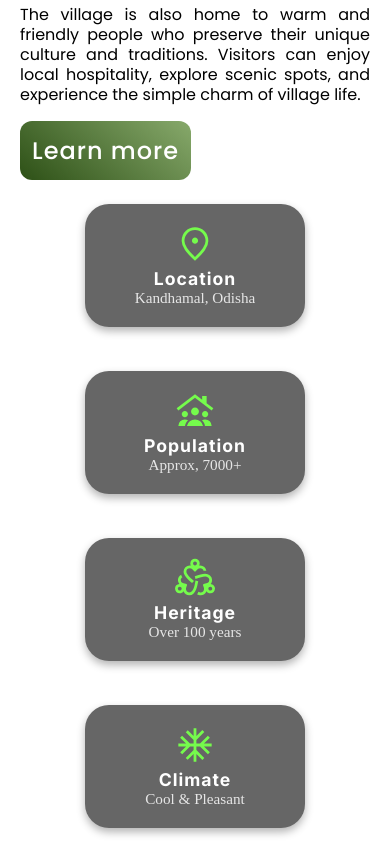
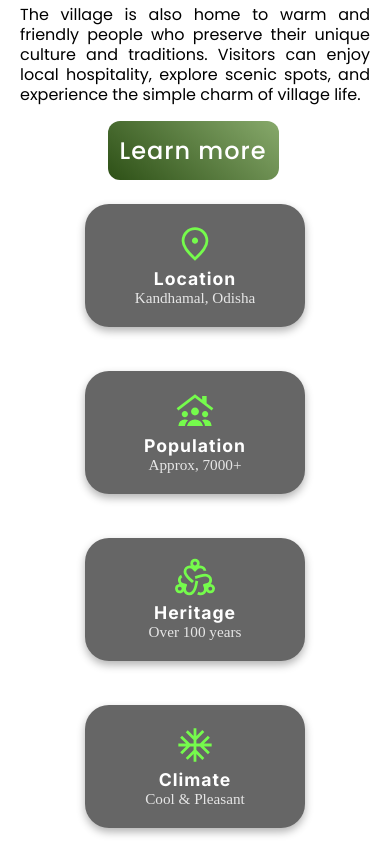
Before and after one commit to Ashutosh054-cs/My_village, a plain HTML site: page index.html in a window 390 px wide. Shown: the part 1588-2436 px from the top of the page. Drawn offline with nearby package versions, Linux system fonts and the light colour scheme.

Commit message:
did some edit

```diff
--- a/index.html
+++ b/index.html
@@ -24,10 +24,10 @@
 
 <body>
     <!-- Loading Screen Start -->
-    <!-- <div class="loading-screen">
+    <div class="loading-screen">
         <div class="kui-greating">ଜୁହାର</div>
         <div class="welcome">ଦାରିଙ୍ଗବାଡିରେ ସ୍ୱାଗତ</div>
-    </div> -->
+    </div>
     <!-- Loading screen end -->
     <!-- NavBar start -->
     <nav>
--- a/style.css
+++ b/style.css
@@ -302,6 +302,8 @@ a:hover {
     transition: all 0.3s ease-out;
     animation: jump 0.5s ease infinite;
     animation-direction: alternate;
+    z-index: -1;
+    margin-left: 30%;
 }
 
 @keyframes jump {
@@ -365,6 +367,9 @@ a:hover {
     .left img{
         max-width: 300px;
     }
+    .about-btn{
+        margin-left: 25%;
+    }
 }
 
 /* Animation */
```
